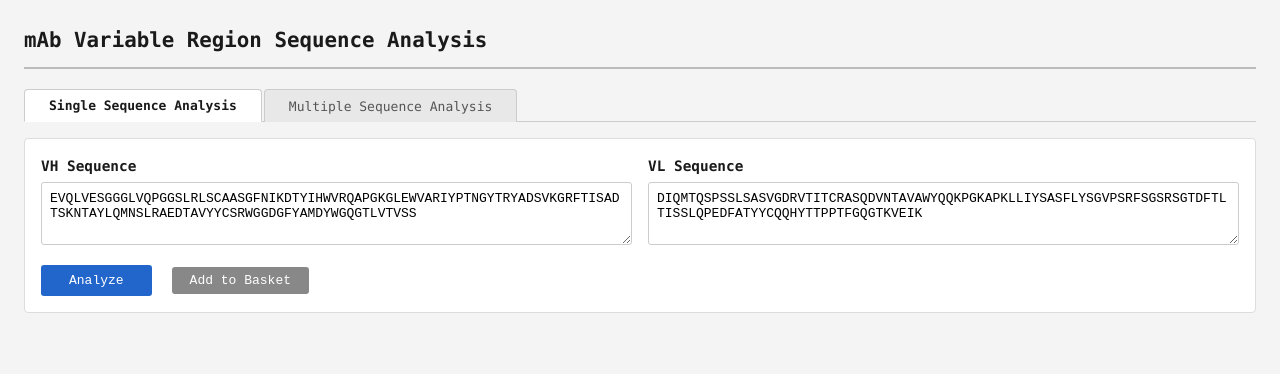
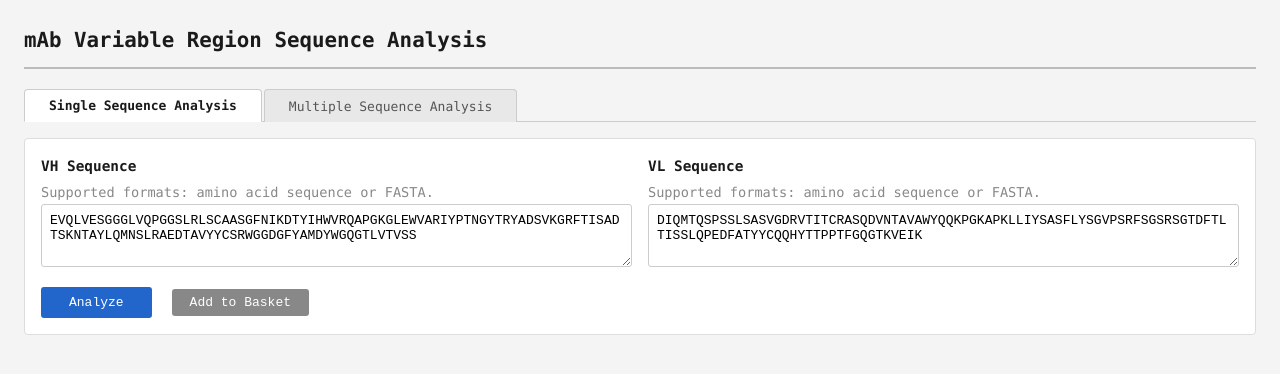
Before and after one commit to dcroote/lambs, a plain HTML site: page index.html in a window 1280 px wide. Drawn offline with Linux system fonts and the light colour scheme.

Commit message:
fix: list supported formats for inputs

```diff
--- a/index.html
+++ b/index.html
@@ -514,10 +514,16 @@ h1 {
       <div class="input-row">
         <div class="input-group">
           <label for="vh-input">VH Sequence</label>
+          <p style="font-size:0.85em;color:#888">
+            Supported formats: amino acid sequence or FASTA.
+          </p>
           <textarea id="vh-input" rows="3" placeholder="Paste VH amino acid sequence (or FASTA)..."></textarea>
         </div>
         <div class="input-group">
           <label for="vl-input">VL Sequence</label>
+          <p style="font-size:0.85em;color:#888">
+            Supported formats: amino acid sequence or FASTA.
+          </p>
           <textarea id="vl-input" rows="3" placeholder="Paste VL amino acid sequence (or FASTA)..."></textarea>
         </div>
       </div>
@@ -586,6 +592,9 @@ h1 {
         <input type="file" id="csv-upload" accept=".csv,.txt">
         <span id="csv-status" style="font-size:0.85em;color:#888"></span>
       </div>
+      <p style="font-size:0.85em;color:#888">
+        CSV format expects 3 columns (case-insensitive, any order): <b>Name,VH,VL</b>
+      </p>
       <div class="basket-table-wrap">
         <table class="basket-table">
           <thead>
```
